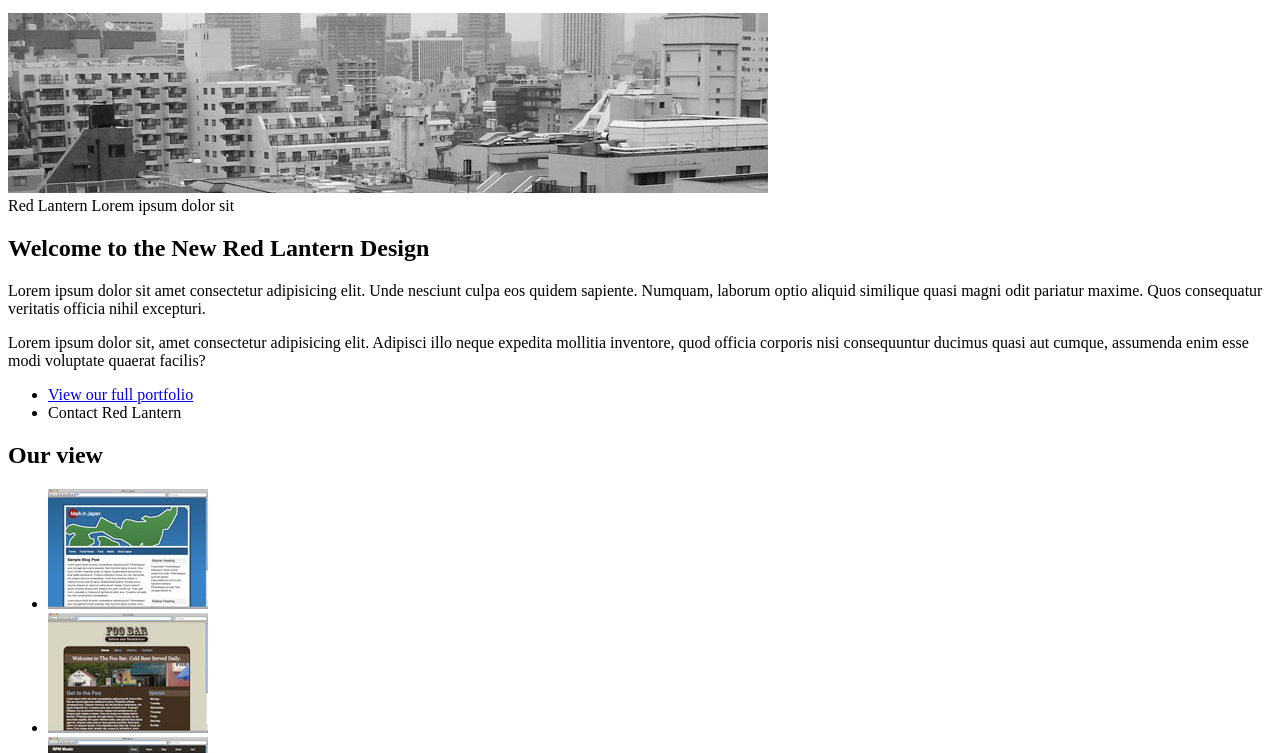
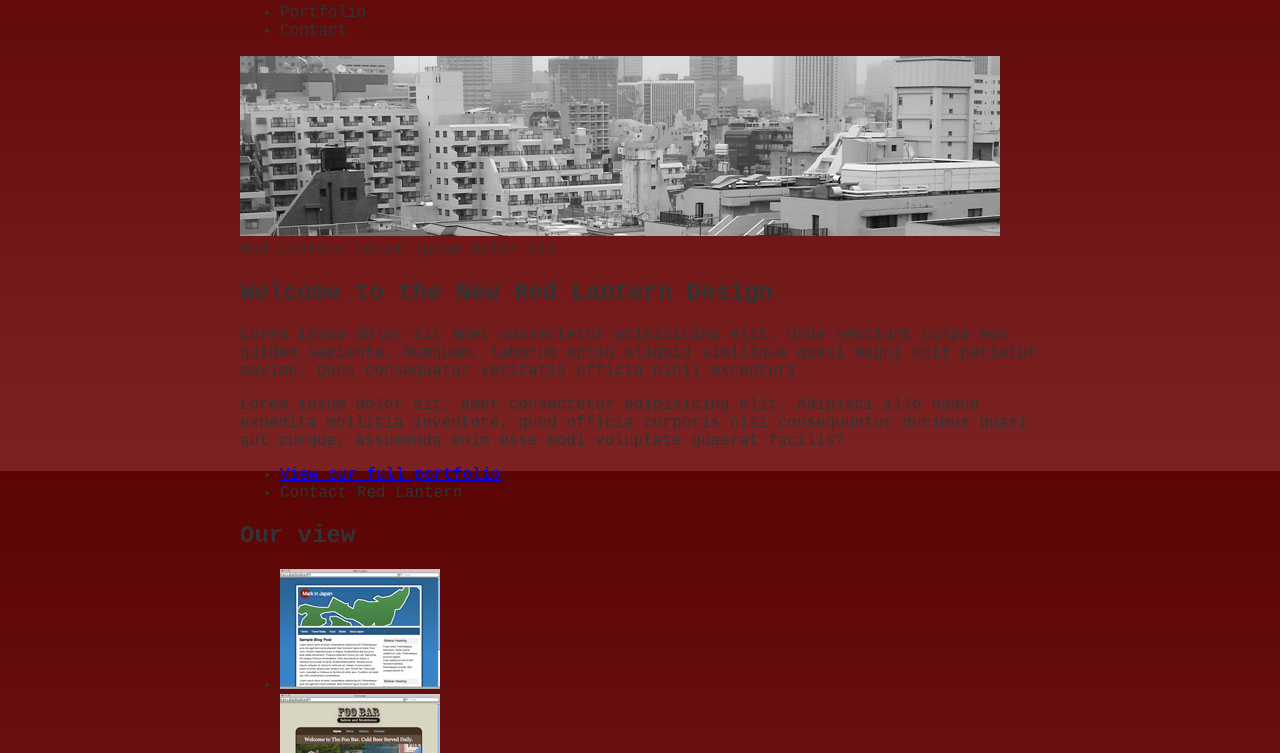
Before and after one commit to chenbinzhou/webbb, a plain HTML site: page index.html in a window 1280 px wide. Shown: the part 180-933 px from the top of the page. Drawn offline with Linux system fonts and the light colour scheme.

Commit message:
126+4851489+14

```diff
--- /dev/null
+++ b/css/webb.css
@@ -0,0 +1,9 @@
+body{
+    width: 800px;
+    background: #bd001f url('../images/body_bg.gif') repeat;
+    font-family: 'Courier New', Courier, monospace;
+    font-size: 1em;
+    color: #333;
+    margin: 0px auto;
+    margin-top: 50px;
+}
--- a/index.html
+++ b/index.html
@@ -5,6 +5,7 @@
     <meta http-equiv="X-UA-Compatible" content="IE=edge">
     <meta name="viewport" content="width=device-width, initial-scale=1.0">
     <title>Document</title>
+    <link rel="stylesheet" href="css/webb.css">
 </head>
 <body>
     <header>
```
